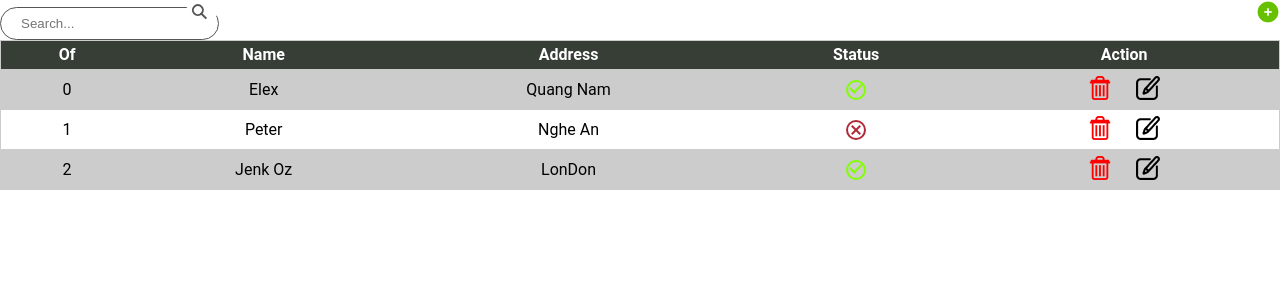
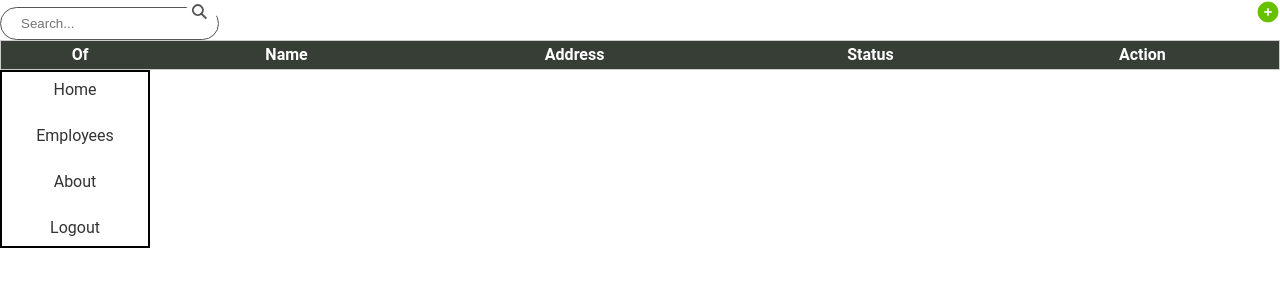
Before and after one commit to dunguyen-3112/training-02-javascript, a website built with Parcel: page src/index.html in a window 1280 px wide. Built offline with nearby package versions, Linux system fonts and the light colour scheme; data requests are answered from the project's data file.

```diff
--- a/db.json
+++ b/db.json
@@ -15,7 +15,7 @@
       "address": "Nghe An",
       "email": "peter@example.com",
       "status": false,
-      "gender": "false",
+      "gender": "true",
       "id": 2
     },
     {
--- a/src/assets/css/styles.css
+++ b/src/assets/css/styles.css
@@ -275,3 +275,22 @@
     left: 50%;
     transform: translate(-50%, -50%) rotate(45deg);
 }
+.navigation{
+    display: flex;
+    flex-direction: column;
+    gap: 10px;
+    width: 150px;
+    text-align: center;
+    border: 2px solid;
+}
+.navigation a{
+    display: block;
+    text-decoration: none;
+    color: #333;
+    padding: 10px;
+
+}
+.navigation a:hover{
+    background-color: #7FFF00;
+    border-radius: 20px;
+}
--- /dev/null
+++ b/src/scripts/Homepage/view.js
@@ -0,0 +1,14 @@
+import { $ } from "../constant";
+
+class HomepageView {
+    constructor() {}
+    Nav = () => `
+        <nav class="navigation">
+            <a href="#">Home</a>
+            <a href="#">Employees</a>
+            <a href="#">About</a>
+            <a href="#">Logout</a>
+        </nav>
+        `;
+}
+export { HomepageView };
--- a/src/scripts/main.js
+++ b/src/scripts/main.js
@@ -1,16 +1,21 @@
 import EmployeesCtrl from "./Employees/controller";
 import { Employee, Employees } from "./Employees/model";
 import EmployeesView from "./Employees/view";
+import { HomepageView } from "./Homepage/view";
 class main {
     /**
      *
      * @param  {EmployeesCtrl} ctrl
      */
     constructor(ctrl) {
+        const hp = new HomepageView();
         this.ctrl = ctrl;
         this.ctrl.run();
+
+        document.querySelector(".demo").innerHTML += hp.Nav();
     }
 }
+
 new main(
     new EmployeesCtrl(new Employee(), new Employees(), new EmployeesView())
 );
```
